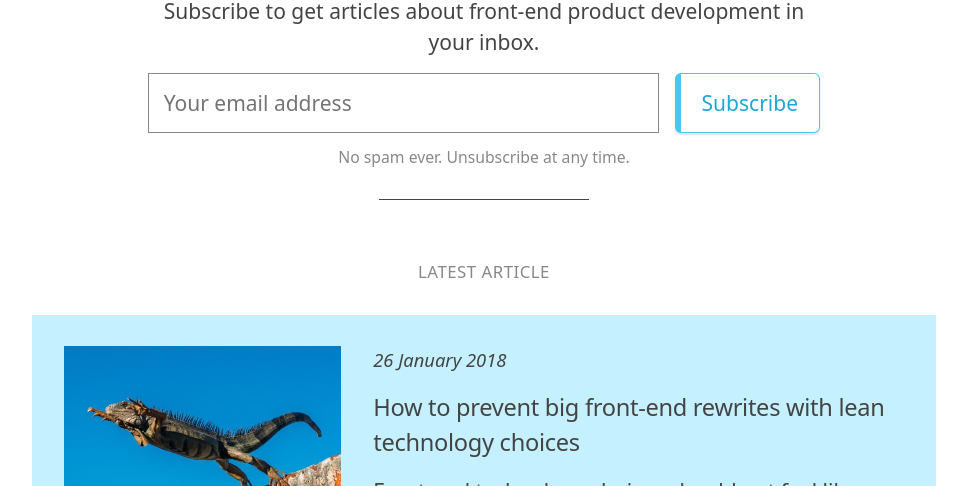
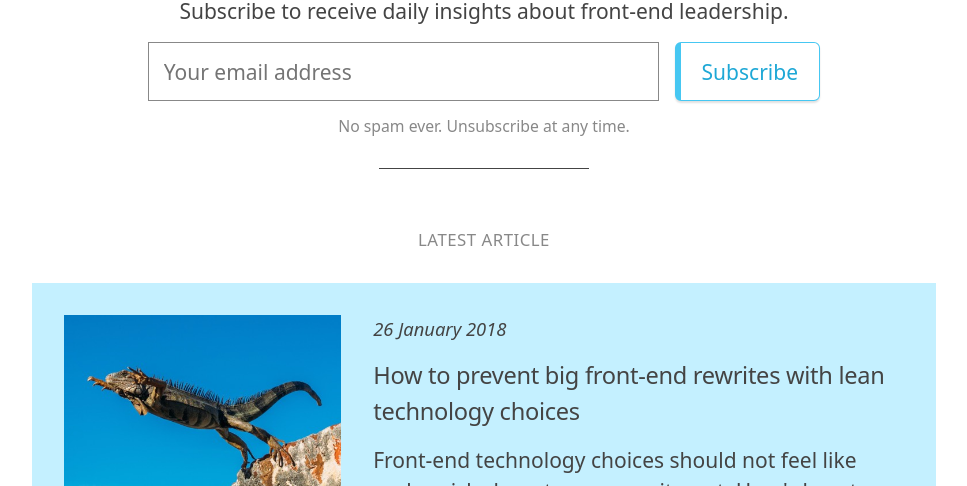
Before and after one commit to froots/froots.github.io, a Jekyll site: the page built from articles/index.html, in a window 1280 px wide and 900 px high, cut to the strip 414-900 px from the top of the window. Shown: the whole strip, without its empty margins (156-1123 px from the left). Built offline with Jekyll 4.4.1, drawn with Linux system fonts in a browser that asks for light colours; the list of posts is cut into pages by our own code.

Commit message:
Wording of article index opt-in

```diff
--- a/_includes/convertkit/article-index.html
+++ b/_includes/convertkit/article-index.html
@@ -1,7 +1,7 @@
 <script src="https://assets.convertkit.com/assets/CKJS4.js?v=21"></script>
 
 <div class="optin optin--mini" data-ck-version="6" data-optin="article-index">
-  <p class="optin--mini__text">Subscribe to get articles about front-end product development in your inbox.</p>
+  <p class="optin--mini__text">Subscribe to receive daily insights about front-end leadership.</p>
 
   <div class="optin--mini__text optin--mini__text--success" id="ck_success_msg" style="display:none">
     <p>Success! Please check your email to confirm your subscription.</p>
```
Also changed, not shown: Gemfile.lock.
